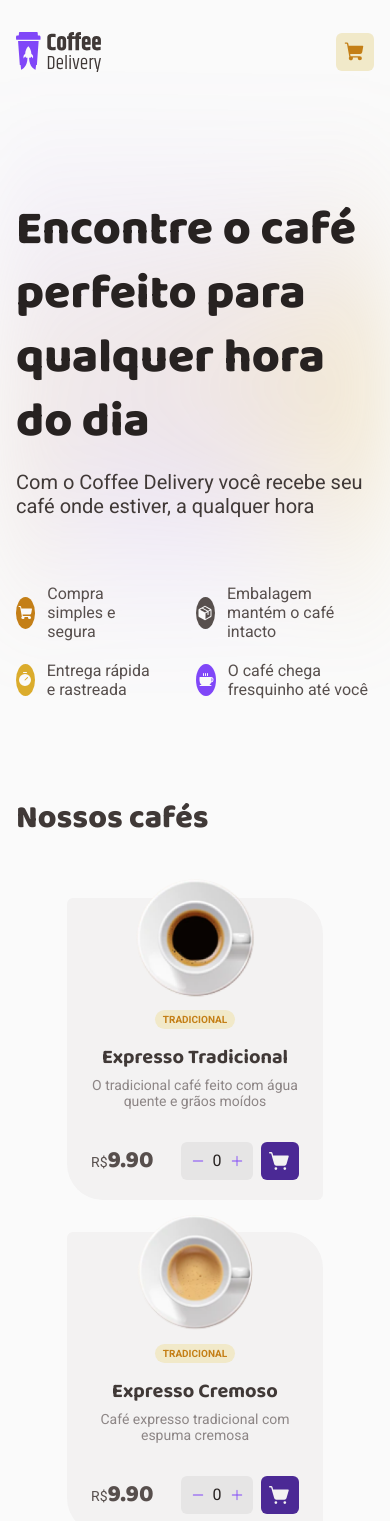
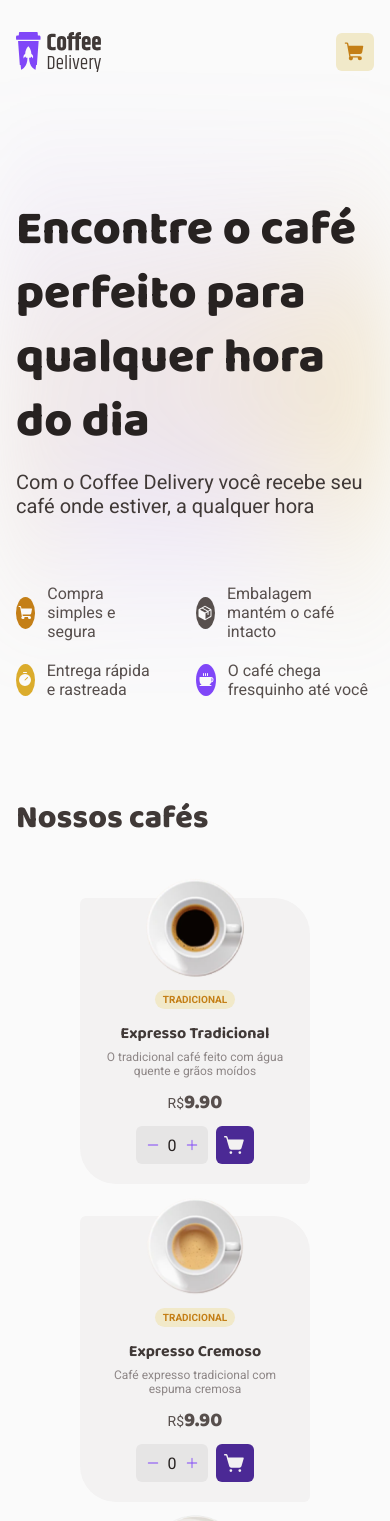
Before and after one commit to Lucariozin/ignite-challenge-coffee-delivery, a React (Vite) app: page / in a window 390 px wide. Shown: the top 1521 px of the page. Built offline with nearby package versions, Linux system fonts and the light colour scheme.

Commit message:
adding responsiveness on 'coffee item' component.

```diff
--- a/src/components/CoffeeItem/CoffeeItem.styles.ts
+++ b/src/components/CoffeeItem/CoffeeItem.styles.ts
@@ -14,6 +14,10 @@ export const Container = styled.div`
 
   border-radius: 6px 2.25rem;
   background-color: ${({ theme }) => theme.palette.gray[200]};
+
+  ${({ theme }) => theme.breakpoints.down('md')} {
+    max-width: 14.375rem;
+  }
 `
 
 export const CoffeeImage = styled.img`
@@ -25,6 +29,11 @@ export const CoffeeImage = styled.img`
 
   animation: fadeIn forwards 2s;
   animation-delay: 500ms;
+
+  ${({ theme }) => theme.breakpoints.down('md')} {
+    width: 100px;
+    height: 100px;
+  }
 `
 
 export const LabelList = styled.div`
@@ -51,6 +60,10 @@ export const CoffeeName = styled.h3`
   font-size: 1.25rem;
   margin-top: 0.75rem;
   color: ${({ theme }) => theme.palette.gray[800]};
+
+  ${({ theme }) => theme.breakpoints.down('md')} {
+    font-size: 1rem;
+  }
 `
 
 export const Description = styled.p`
@@ -58,6 +71,10 @@ export const Description = styled.p`
   font-size: 0.875rem;
   margin-top: 4px;
   color: ${({ theme }) => theme.palette.gray[600]};
+
+  ${({ theme }) => theme.breakpoints.down('md')} {
+    font-size: 0.75rem;
+  }
 `
 
 export const PriceContainer = styled.div`
@@ -66,6 +83,12 @@ export const PriceContainer = styled.div`
   align-items: center;
   justify-content: space-between;
   margin-top: 2rem;
+
+  ${({ theme }) => theme.breakpoints.down('md')} {
+    flex-direction: column;
+    gap: 0.5rem;
+    margin-top: 0.5rem;
+  }
 `
 
 export const Price = styled.span`
@@ -76,6 +99,10 @@ export const Price = styled.span`
     font-family: 'Baloo 2', cursive;
     font-size: 1.5rem;
     font-weight: 800;
+
+    ${({ theme }) => theme.breakpoints.down('md')} {
+      font-size: 1.25rem;
+    }
   }
 `
 
```
